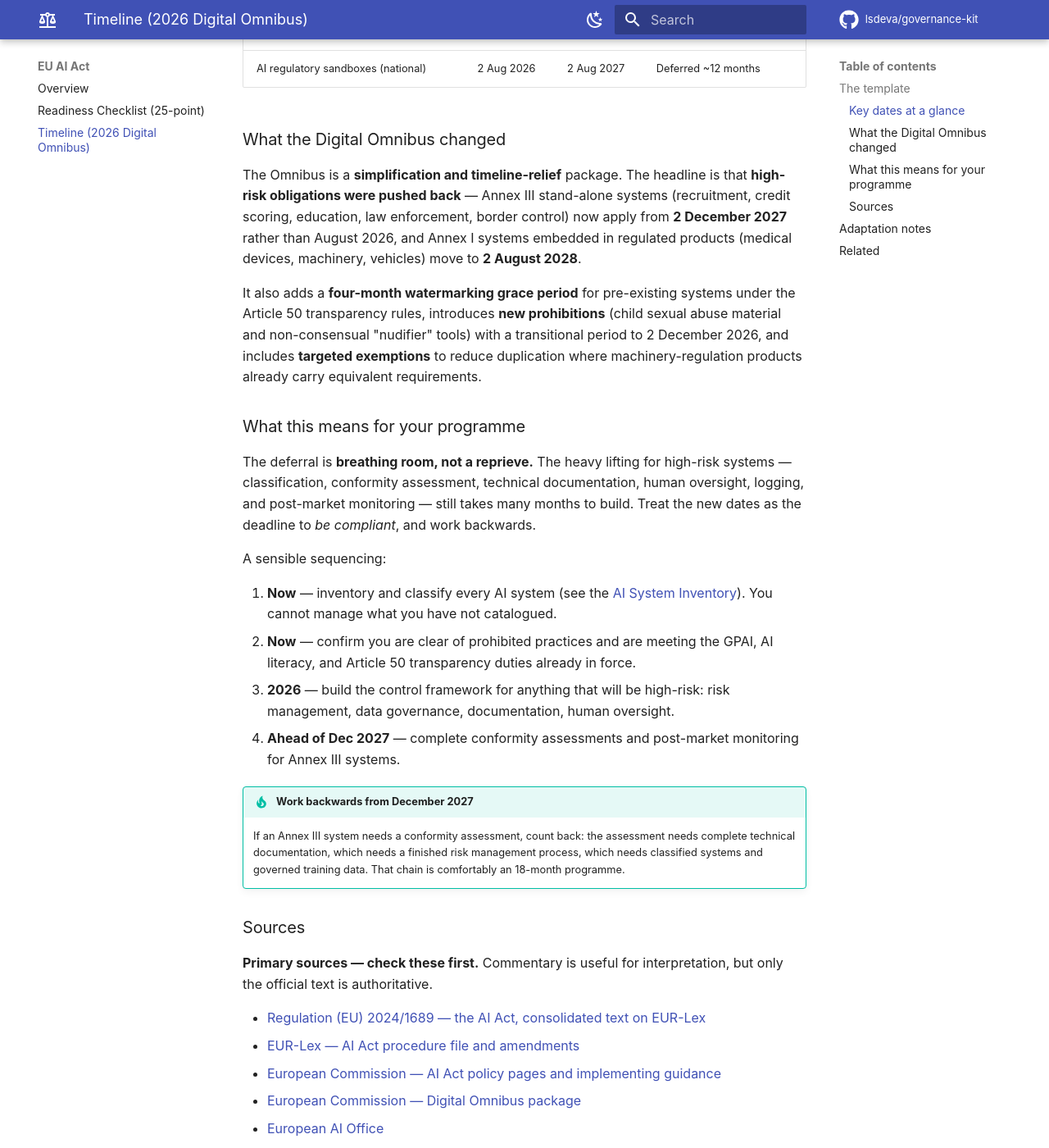
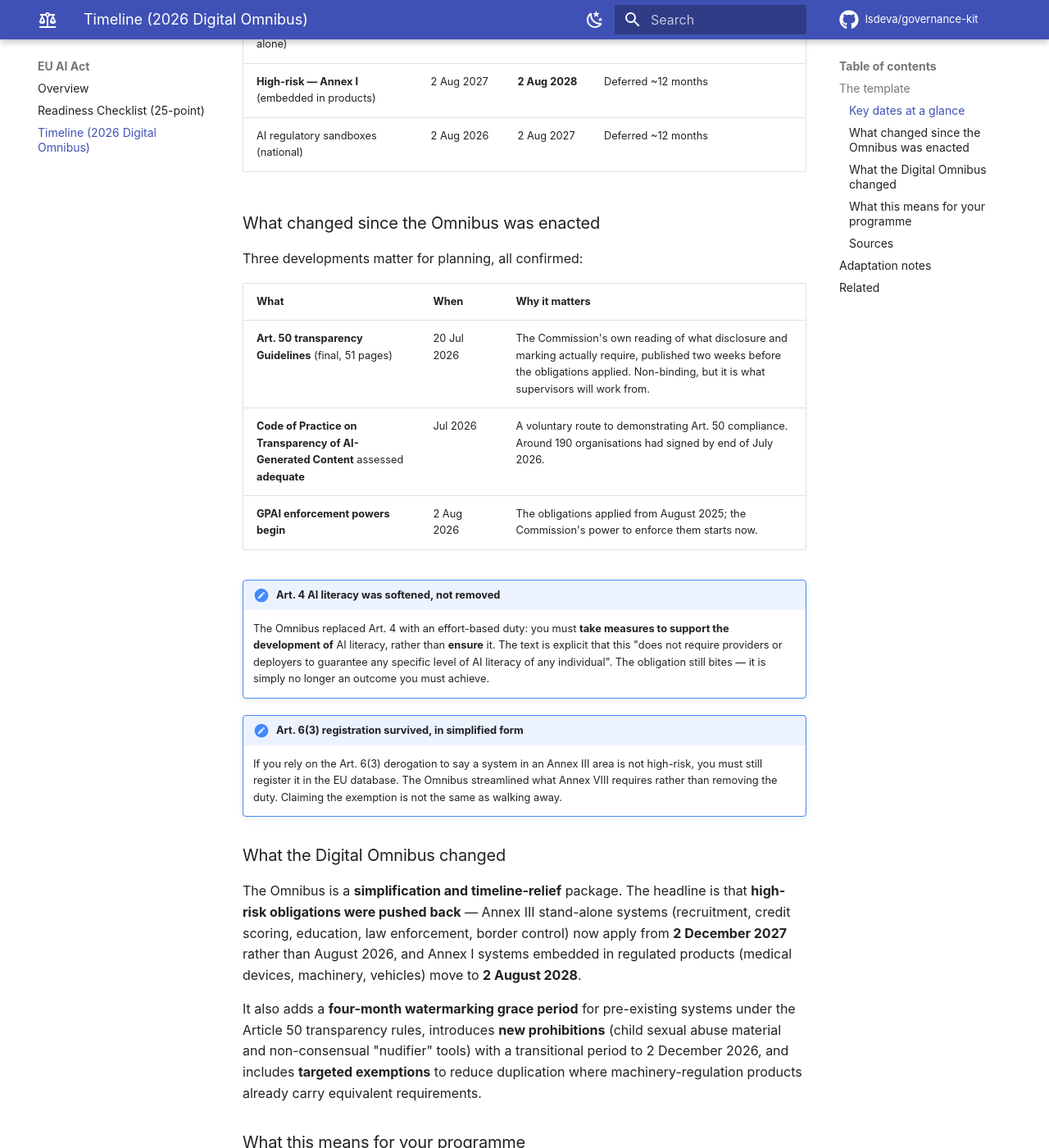
Before and after one commit to lsdeva/governance-kit, an MkDocs documentation site: the page built from docs/eu-ai-act/timeline.md, in a window 1280 px wide and 1400 px high, scrolled down 1402 px. Shown: the whole window at 82% size. Built offline with MkDocs 1.6.1 and Material for MkDocs 9.7.7, drawn with Linux system fonts in a browser that asks for light colours; some of the changed text lies outside the part shown.

Commit message:
Update EU AI Act pages to enacted law and current guidance
Verified against EUR-Lex before changing anything, rather than taking the
review's claims on trust.

C1 — the Digital Omnibus is no longer "political agreement in late 2025 /
early 2026". It is Regulation (EU) 2026/1744, OJ 24 July 2026, in force
27 July 2026, amending Regulation (EU) 2024/1689 and two others. The timeline
page said the wrong thing about the single instrument it exists to explain.

C2 — the AI literacy row said "In force — unchanged". Wrong: the Omnibus
replaced Art. 4 with an effort-based duty. You must take measures to SUPPORT
the development of AI literacy, and the text is explicit that it "does not
require providers or deployers to guarantee any specific level of AI literacy
of any individual". Corrected on the timeline, in Q25's help and obligation
detail, and in the literacy-target default's reasoning — a target is now how
you evidence the effort, not a level you must prove per person.

C3 — added three developments that change what compliance looks like in
practice: the Commission's final Art. 50 Guidelines (20 Jul 2026), the Code of
Practice on Transparency of AI-Generated Content assessed as adequate, and
GPAI enforcement powers beginning 2 Aug 2026. Also flagged that Art. 6(3)
registration survived in simplified form — claiming the derogation is not the
same as walking away, which is a trap for anyone who reaches that verdict in
the /decide/ flow.

Primary sources added alongside the law-firm commentary: the Omnibus itself on
EUR-Lex, the Guidelines, and the Code of Practice.

Both EU AI Act pages bumped to v1.2, reviewed 2026-08-03.

Verified: --check and --strict clean; five suites pass; no "political
agreement" wording survives anywhere in the built site.

Co-Authored-By: Claude Opus 5 (1M context) <noreply@anthropic.com>

```diff
--- a/docs/assess/assessment-data.json
+++ b/docs/assess/assessment-data.json
@@ -676,7 +676,7 @@
     {
       "id": "Q25",
       "text": "Staff who build, buy, or operate AI have AI literacy appropriate to their role.",
-      "help": "A live obligation since February 2025, and one of the few that applies to everyone regardless of risk tier. Proportionate to role: a procurement lead needs different literacy from an ML engineer.",
+      "help": "A live obligation since February 2025, and one of the few that applies to everyone regardless of risk tier. The 2026 Omnibus softened it: you must take measures to SUPPORT the development of AI literacy, not guarantee any individual reaches a particular level. Proportionate to role — a procurement lead needs different literacy from an ML engineer.",
       "evidence": "Training completion records by role, plus the syllabus showing it is role-appropriate.",
       "category": "Literacy",
       "roles": [
@@ -694,7 +694,7 @@
       "obligation": {
         "ref": "Art. 4",
         "label": "AI literacy",
-        "detail": "In force since 2 February 2025 and applicable across the organisation."
+        "detail": "In force since 2 February 2025 and applicable across the organisation. Amended by Regulation (EU) 2026/1744 to an effort-based duty: take measures to support AI literacy, rather than ensure it."
       },
       "checklist": 25
     },
--- a/docs/assess/decision-data.json
+++ b/docs/assess/decision-data.json
@@ -791,7 +791,7 @@
       "label": "What proportion of relevant staff should complete AI literacy training",
       "value": "90% of staff who build, buy, or operate AI, within 12 months",
       "unless": "100% where staff make or materially inform decisions about individuals — there is no acceptable untrained minority in that group.",
-      "why": "Art. 4 has been in force since February 2025 and applies regardless of risk tier. Ninety percent is achievable and measurable; chasing the last ten percent of a general population costs more than it returns."
+      "why": "Art. 4 has been in force since February 2025 and applies regardless of risk tier. The 2026 Omnibus made it an effort-based duty — support literacy rather than guarantee it — so a target is how you evidence the effort, not a level you must prove for every individual. Ninety percent is achievable and measurable; chasing the last ten percent costs more than it returns."
     },
     {
       "id": "tool-approval-turnaround",
--- a/docs/downloads/eu-ai-act-readiness-checklist.md.txt
+++ b/docs/downloads/eu-ai-act-readiness-checklist.md.txt
@@ -141,7 +141,7 @@
 ## Literacy
 
 - [ ] **25.** Staff who build, buy, or operate AI have AI literacy appropriate to their role.
-      *A live obligation since February 2025, and one of the few that applies to everyone regardless of risk tier. Proportionate to role: a procurement lead needs different literacy from an ML engineer.*
+      *A live obligation since February 2025, and one of the few that applies to everyone regardless of risk tier. The 2026 Omnibus softened it: you must take measures to SUPPORT the development of AI literacy, not guarantee any individual reaches a particular level. Proportionate to role — a procurement lead needs different literacy from an ML engineer.*
       **Evidence:** Training completion records by role, plus the syllabus showing it is role-appropriate.
 
 
--- a/docs/eu-ai-act/timeline.md
+++ b/docs/eu-ai-act/timeline.md
@@ -5,7 +5,7 @@
 
 # EU AI Act timeline (2026 Digital Omnibus)
 
-<span class="pill ready">Ready</span> &nbsp;·&nbsp; <span class="gk-meta">v1.1</span> &nbsp;·&nbsp; <span class="gk-meta">Last reviewed <strong>2026-08-02</strong></span>
+<span class="pill ready">Ready</span> &nbsp;·&nbsp; <span class="gk-meta">v1.2</span> &nbsp;·&nbsp; <span class="gk-meta">Last reviewed <strong>2026-08-03</strong></span>
 
 <div class="gk-downloads" markdown>
 [:material-file-word: Word](../downloads/eu-ai-act-timeline.docx){ .md-button .gk-dl download }
@@ -23,19 +23,20 @@
 ## The template
 
 !!! warning "Verify before you rely on this"
-    Dates below reflect the **Digital Omnibus on AI** reaching political
-    agreement in late 2025 / early 2026. The Omnibus amends the original AI
-    Act timeline. Because implementing acts, guidance, and national measures
-    continue to evolve, **confirm each date against the official EU sources**
-    before making compliance decisions. This page is a planning aid, not
-    legal advice.
+    The Digital Omnibus on AI is now **enacted law**: Regulation (EU)
+    2026/1744, published in the Official Journal on **24 July 2026** and in
+    force from **27 July 2026**. It amends Regulation (EU) 2024/1689 (the AI
+    Act) and two other regulations. Because implementing acts, guidance, and
+    national measures continue to evolve, **confirm each date against the
+    official EU sources** before making compliance decisions. This page is a
+    planning aid, not legal advice.
 
 ### Key dates at a glance
 
 | Obligation | Original date | Current date | Change |
 |---|---|---|---|
 | **Prohibited practices** (Art. 5) | 2 Feb 2025 | 2 Feb 2025 | In force — unchanged |
-| **AI literacy** (Art. 4) | 2 Feb 2025 | 2 Feb 2025 | In force — unchanged |
+| **AI literacy** (Art. 4) | 2 Feb 2025 | 2 Feb 2025 | In force — but **softened** by the Omnibus to an effort-based duty |
 | New bans (CSAM / "nudifiers") | — | 2 Dec 2026 | Added by Omnibus, transitional |
 | **GPAI model obligations** (Art. 51–56) | 2 Aug 2025 | 2 Aug 2025 | In force — unchanged |
 | **Art. 50 transparency** (deepfakes, chatbots) | 2 Aug 2026 | 2 Aug 2026 | Proceeds as scheduled |
@@ -43,6 +44,30 @@
 | **High-risk — Annex III** (stand-alone) | 2 Aug 2026 | **2 Dec 2027** | Deferred ~16 months |
 | **High-risk — Annex I** (embedded in products) | 2 Aug 2027 | **2 Aug 2028** | Deferred ~12 months |
 | AI regulatory sandboxes (national) | 2 Aug 2026 | 2 Aug 2027 | Deferred ~12 months |
+
+### What changed since the Omnibus was enacted
+
+Three developments matter for planning, all confirmed:
+
+| What | When | Why it matters |
+|---|---|---|
+| **Art. 50 transparency Guidelines** (final, 51 pages) | 20 Jul 2026 | The Commission's own reading of what disclosure and marking actually require, published two weeks before the obligations applied. Non-binding, but it is what supervisors will work from. |
+| **Code of Practice on Transparency of AI-Generated Content** assessed **adequate** | Jul 2026 | A voluntary route to demonstrating Art. 50 compliance. Around 190 organisations had signed by end of July 2026. |
+| **GPAI enforcement powers begin** | 2 Aug 2026 | The obligations applied from August 2025; the Commission's power to enforce them starts now. |
+
+!!! note "Art. 4 AI literacy was softened, not removed"
+    The Omnibus replaced Art. 4 with an effort-based duty: you must **take
+    measures to support the development of** AI literacy, rather than
+    **ensure** it. The text is explicit that this "does not require
+    providers or deployers to guarantee any specific level of AI literacy of
+    any individual". The obligation still bites — it is simply no longer an
+    outcome you must achieve.
+
+!!! note "Art. 6(3) registration survived, in simplified form"
+    If you rely on the Art. 6(3) derogation to say a system in an Annex III
+    area is not high-risk, you must still register it in the EU database.
+    The Omnibus streamlined what Annex VIII requires rather than removing
+    the duty. Claiming the exemption is not the same as walking away.
 
 ### What the Digital Omnibus changed
 
@@ -92,6 +117,9 @@ A sensible sequencing:
 interpretation, but only the official text is authoritative.
 
 - [Regulation (EU) 2024/1689 — the AI Act, consolidated text on EUR-Lex](https://eur-lex.europa.eu/eli/reg/2024/1689/oj)
+- [Regulation (EU) 2026/1744 — the Digital Omnibus on AI, OJ 24 Jul 2026](https://eur-lex.europa.eu/eli/reg/2026/1744/oj)
+- [Commission Guidelines on transparency obligations (Art. 50), 20 Jul 2026](https://digital-strategy.ec.europa.eu/en/policies/guidelines-transparency-ai-generated-content)
+- [Code of Practice on Transparency of AI-generated Content](https://digital-strategy.ec.europa.eu/en/policies/code-practice-ai-generated-content)
 - [EUR-Lex — AI Act procedure file and amendments](https://eur-lex.europa.eu/legal-content/EN/HIS/?uri=CELEX:32024R1689)
 - [European Commission — AI Act policy pages and implementing guidance](https://digital-strategy.ec.europa.eu/en/policies/regulatory-framework-ai)
 - [European Commission — Digital Omnibus package](https://digital-strategy.ec.europa.eu/en/library/digital-omnibus)
```
Also changed, not shown: docs/downloads/eu-ai-act-timeline.md.txt (+35 -7 lines), docs/eu-ai-act/readiness-checklist.md (+2 -2 lines), 3 other files.
